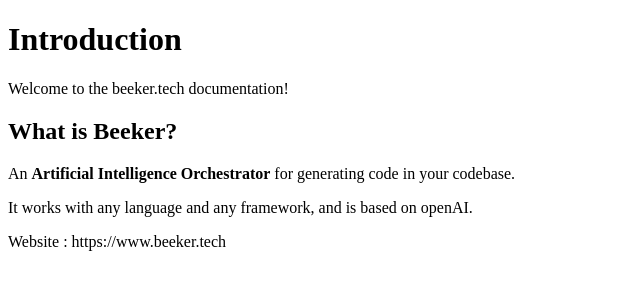
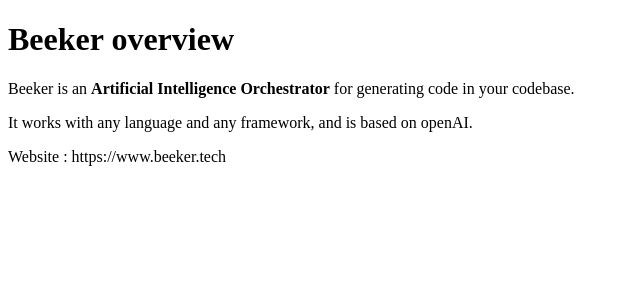
Before and after one commit to beeker-tech/docs, a Next.js app: page / in a window 1280 px wide. Shown: the top 300 px of the page, without its empty margins (0-640 px from the left). Built offline with nearby package versions, Linux system fonts and the light colour scheme.

Commit message:
BEEK-48: Updated licence and readme

```diff
--- a/pages/_meta.json
+++ b/pages/_meta.json
@@ -1,6 +1,6 @@
 {
-  "index": "About",
-  "getting-started": "Getting started",
+  "index": "Beeker overview",
+  "get-started": "Get started",
   "about": {
     "title": "Website ↗",
     "type": "page",
--- a/pages/index.mdx
+++ b/pages/index.mdx
@@ -1,10 +1,6 @@
-# Introduction
+# Beeker overview
 
-Welcome to the beeker.tech documentation!
-
-## What is Beeker?
-
-An **Artificial** **Intelligence** **Orchestrator** for generating code in your codebase.
+Beeker is an **Artificial** **Intelligence** **Orchestrator** for generating code in your codebase.
 
 It works with any language and any framework, and is based on openAI.
 
```
Also changed, not shown: pages/get-started.mdx (renamed from pages/getting-started.mdx), 2 other files (tests, documents, lock files or other folders).
